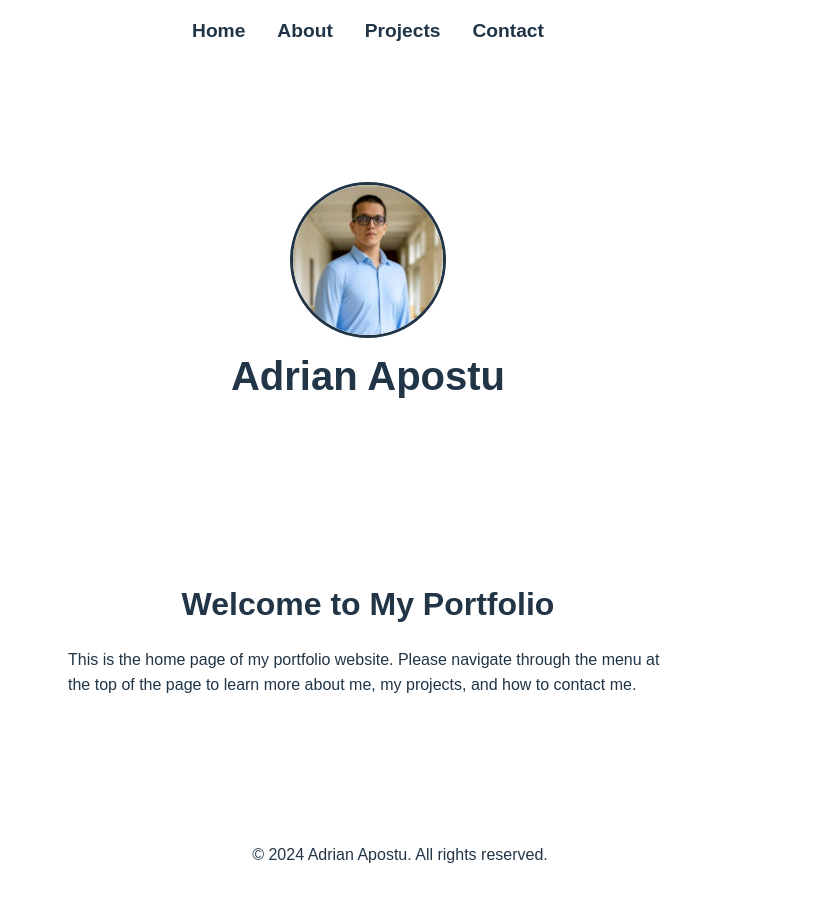
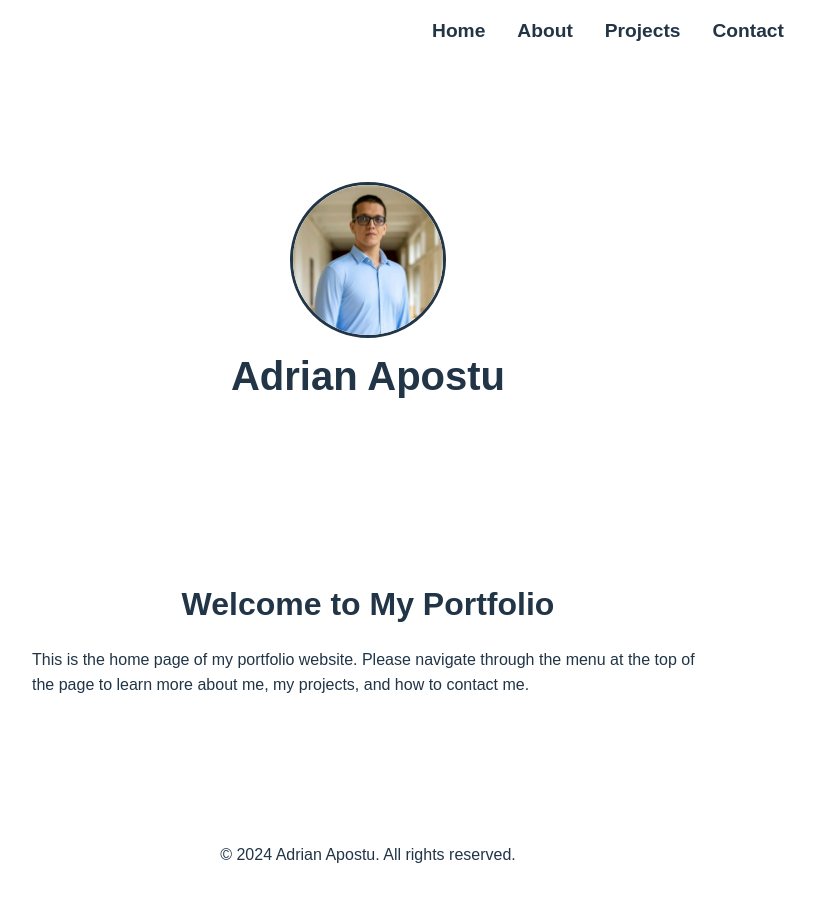
Before and after one commit to Adrian-Apostu/portofolio-website, a React (Vite) app in the folder public/: page / in a window 1280 px wide. Shown: the top 902 px of the page, without its empty margins (272-1087 px from the left). Built offline with nearby package versions, Linux system fonts and the light colour scheme.

Commit message:
fixed some bugs related to mobile browsers

```diff
--- a/public/src/App.css
+++ b/public/src/App.css
@@ -1,5 +1,3 @@
-app.css
-
 :root {
   --primary-color: #1b5c96;
   --secondary-color: #747bff;
@@ -86,7 +84,7 @@ nav {
   display: flex;
   justify-content: center;
   align-items: center;
-  padding: 1rem 2rem;
+  padding: 1rem;
   background-color: var(--navbar-background);
   color: var(--primary-color);
   position: fixed;
@@ -94,10 +92,7 @@ nav {
   top: 0;
   z-index: 1000;
   box-shadow: 0 4px 8px var(--box-shadow-color);
-  border-radius: 0;
   margin: 0 auto;
-  left: 50%;
-  transform: translateX(-50%);
 }
 
 nav ul {
@@ -132,6 +127,7 @@ nav ul li a:hover {
   display: flex;
   flex-direction: column;
   align-items: center;
+  box-sizing: border-box;
 }
 
 .header img {
@@ -143,7 +139,7 @@ nav ul li a:hover {
 
 .header h1 {
   font-size: 2.5rem;
-  color: var (--primary-color);
+  color: var(--primary-color);
   margin-top: 1rem;
 }
 
@@ -152,7 +148,7 @@ nav ul li a:hover {
   flex-direction: column;
   align-items: center;
   width: 100%;
-  max-width: 100%;
+  max-width: 800px;
   padding: 2rem;
   box-sizing: border-box;
 }
@@ -166,6 +162,7 @@ nav ul li a:hover {
   width: 100%;
   max-width: 800px;
   text-align: center;
+  box-sizing: border-box;
 }
 
 .section h2 {
@@ -212,6 +209,7 @@ nav ul li a:hover {
   width: 100%;
   display: flex;
   justify-content: center;
+  box-sizing: border-box;
 }
 
 .footer p {
--- a/public/src/index.css
+++ b/public/src/index.css
@@ -76,7 +76,7 @@ nav {
   display: flex;
   justify-content: center;
   align-items: center;
-  padding: 1rem 2rem;
+  padding: 1rem;
   background-color: var(--navbar-background);
   color: var(--primary-color);
   width: 100%;
@@ -84,6 +84,7 @@ nav {
   z-index: 1000;
   box-shadow: 0 4px 8px var(--box-shadow-color);
   border-radius: 8px;
+  box-sizing: border-box;
 }
 
 nav ul {
@@ -91,6 +92,8 @@ nav ul {
   display: flex;
   justify-content: center;
   width: fit-content;
+  padding: 0;
+  margin: 0;
 }
 
 nav ul li {
@@ -116,6 +119,7 @@ nav ul li a:hover {
   display: flex;
   flex-direction: column;
   align-items: center;
+  box-sizing: border-box;
 }
 
 .header img {
@@ -143,6 +147,7 @@ nav ul li a:hover {
   width: 100%;
   max-width: 800px;
   padding: 2rem;
+  box-sizing: border-box;
 }
 
 .section {
@@ -154,6 +159,7 @@ nav ul li a:hover {
   width: 100%;
   max-width: 800px;
   text-align: center;
+  box-sizing: border-box;
 }
 
 .section h2 {
@@ -164,7 +170,7 @@ nav ul li a:hover {
 
 .section p, .section ul {
   text-align: left;
-  max-width: 600px;
+  max-width: 100%;
   margin: 0 auto;
 }
 
@@ -200,6 +206,7 @@ nav ul li a:hover {
   display: flex;
   justify-content: center;
   align-items: center;
+  box-sizing: border-box;
 }
 
 .footer p {
```
